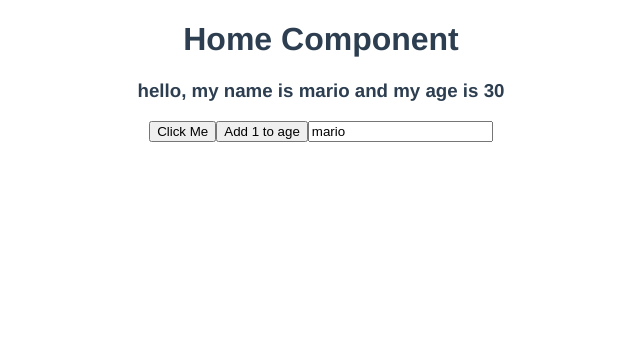
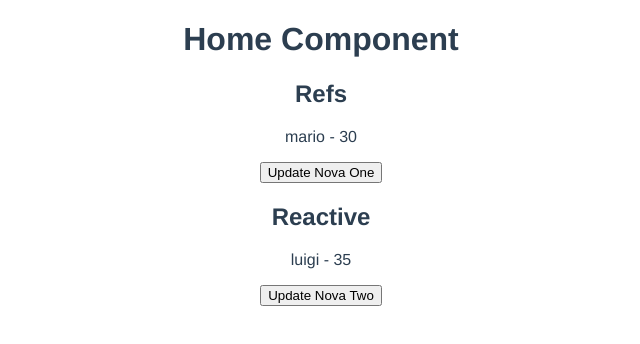
Before and after one commit to anthonygilbertt/vue-dojo-blog, a Vue app: page / in a window 1280 px wide. Shown: the top 344 px of the page, without its empty margins (319-959 px from the left). Built offline with nearby package versions, Linux system fonts and the light colour scheme.

Commit message:
74. Refs vs. Reactive - And why Refs are basically better, spoiler alert: Reactive doesn't allow primitive types for 2 way data binding.

```diff
--- a/src/views/Home.vue
+++ b/src/views/Home.vue
@@ -1,47 +1,47 @@
 <template>
   <div class="home">
     <h1>Home Component </h1>
-    <h3 ref="h3">hello, my name is {{name}} and my age is {{age}}</h3>
+    <h2>Refs</h2>
+    <p>{{ novaOne.name }} - {{ novaOne.age }}</p>
+    <button @click="updateNovaOne">Update Nova One</button>
+
+    <h2>Reactive</h2>
+    <p>{{ novaTwo.name }} - {{ novaTwo.age }}</p>
+    <button @click="updateNovaTwo">Update Nova Two</button>
+
   </div>
-  <button @click="handleClick">Click Me</button>
-  <button @click="age++">Add 1 to age</button>
-  <input type="text" v-model="name">
 </template>
 
 <script>
-import { ref } from '@vue/reactivity'
+import { ref, reactive } from '@vue/reactivity'
 // @ is an alias to /src
-// import HelloWorld from '@/components/HelloWorld.vue'
-// import HelloWorld from '@/components/HelloWorld.vue'
+
 
 export default {
   name: 'Home',
-  components: {
-    // HelloWorld
-  },
+
   setup() {
-    console.log(this);
+    const novaOne = ref({ name: 'mario', age: 30 })
+    const novaTwo = reactive({ name: 'luigi', age: 35 })
 
-    const h3 = ref(null)
-    console.log(h3, h3.value);
+    const updateNovaOne = () => {
+      novaOne.value.name = 'nova1'
+      novaOne.value.age = 28
+    }
+    const updateNovaTwo = () => {
+      novaTwo.name = 'nova2'
+      novaTwo.age = 29
+    }
 
-    let name = ref('mario')
-    let age = ref(30)
+    return { novaOne, updateNovaOne ,novaTwo , updateNovaTwo}
 
-    // name.value
-    // age.value
-
-  const handleClick = () => {
-    name.value = 'luigi'
-    age.value = 35
-
-  }
-
-    return {
-      name,
-      age,
-      handleClick
-    }
   }
 }
 </script>
+<style>
+
+button {
+  cursor: pointer;
+}
+
+</style>
```
